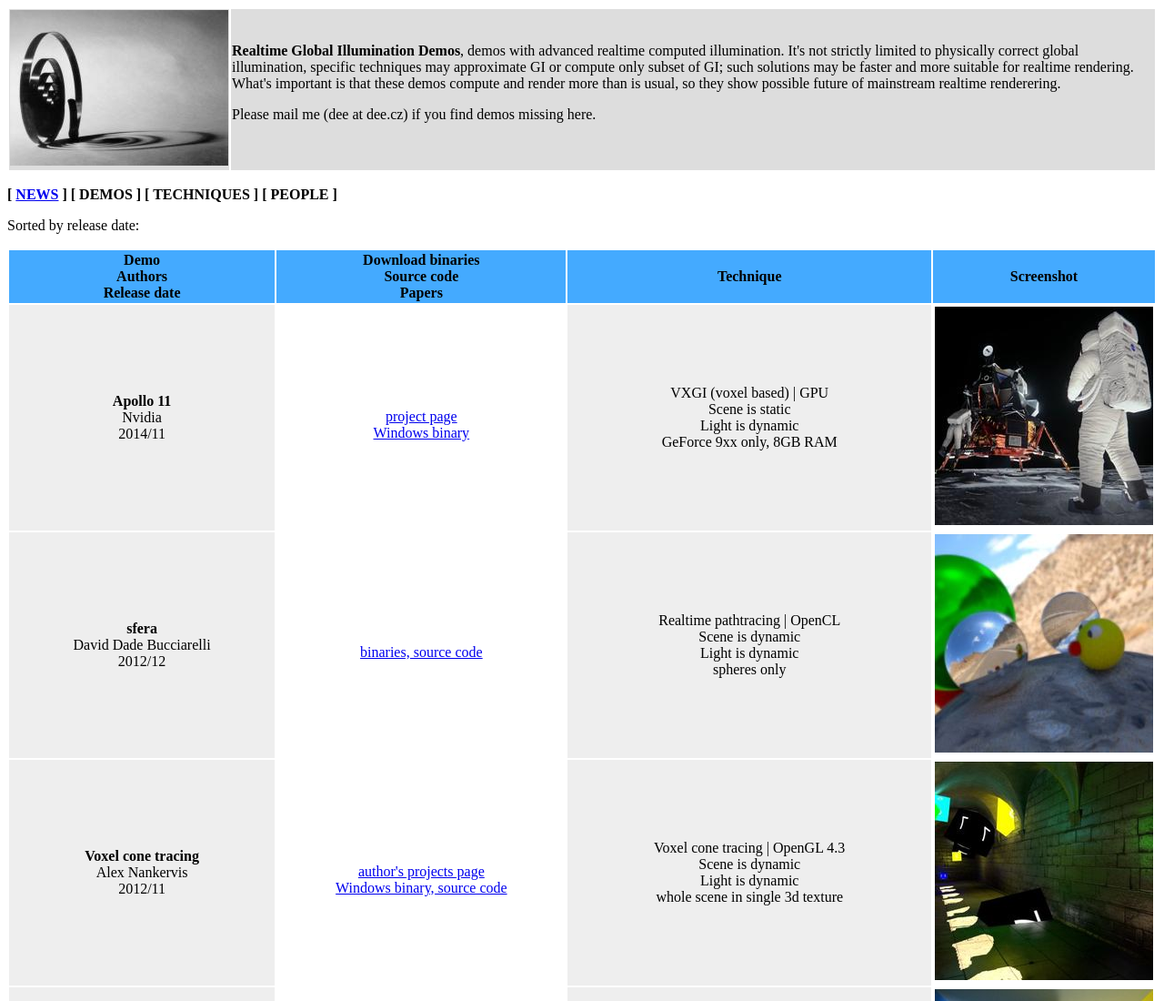
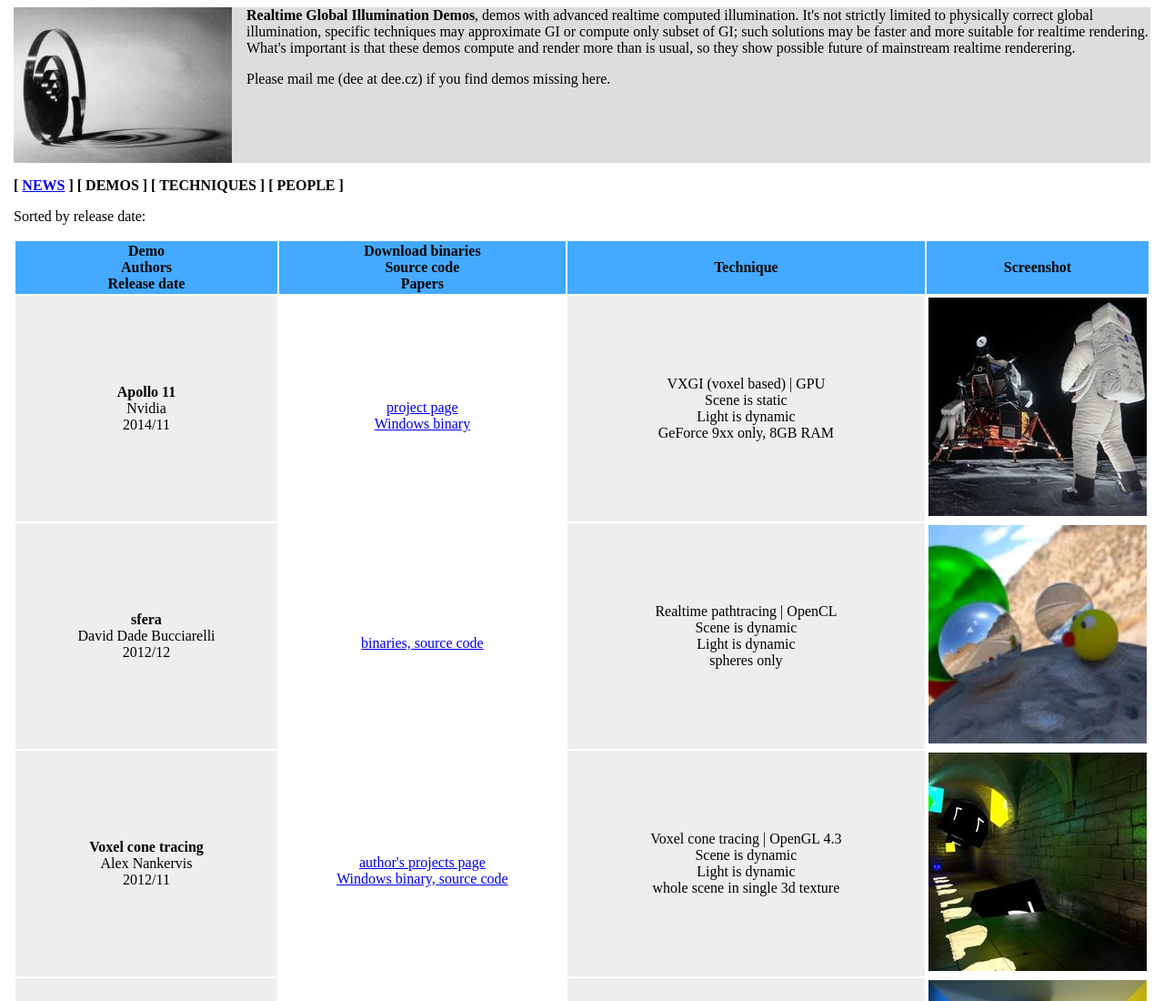
Before and after one commit to StepanHrbek/realtimeradiosity.com, a plain HTML site: page docs/demos/index.html in a window 1280 px wide. Shown: the top 1100 px of the page at 91% size. Drawn offline with Linux system fonts and the light colour scheme.

Commit message:
Copy header improvement from news page to demos page.

```diff
--- a/docs/demos/index.html
+++ b/docs/demos/index.html
@@ -4,13 +4,31 @@
  <META charset="UTF-8">
  <META name="viewport" content="width=device-width, initial-scale=1">
  <TITLE>Realtime Global Illumination Demos</TITLE>
+ <style>
+	body {
+		max-width: 1250px;
+		padding-left: 8px;
+		padding-right: 8px;
+		margin-left: auto;
+		margin-right: auto;
+	}
+	.header {
+		display: flow-root;
+		background-color:#dddddd;
+	}
+	.header > img {
+		float: left;
+		width:240px;
+		height:171px;
+		margin-right: 1em;
+	}
+ </style>
 </HEAD>
 <BODY>
 
 
-<table><tr style="background-color:#dddddd">
-<td><img src="../RealtimeRadiosityBlog.jpg"></td>
-<td>
+<div class="header">
+ <img src="../RealtimeRadiosityBlog.jpg">
  <b>Realtime Global Illumination Demos</b>, demos with
  advanced realtime computed illumination.
  It's not strictly limited to physically correct global illumination,
@@ -20,7 +38,8 @@ What's important is that these demos compute and render more than is usual,
  so they show possible future of mainstream realtime renderering.
  <p>
  Please mail me (dee at dee.cz) if you find demos missing here.
-</td></tr></table>
+</div>
+
 <p>
 <b>[ <a href="..">NEWS</a> ] [ DEMOS ] [ TECHNIQUES ] [ PEOPLE ]</b>
 <p>
```
Also changed, not shown: 1 other file. Lines whose indentation alone changed are shown as unchanged.
